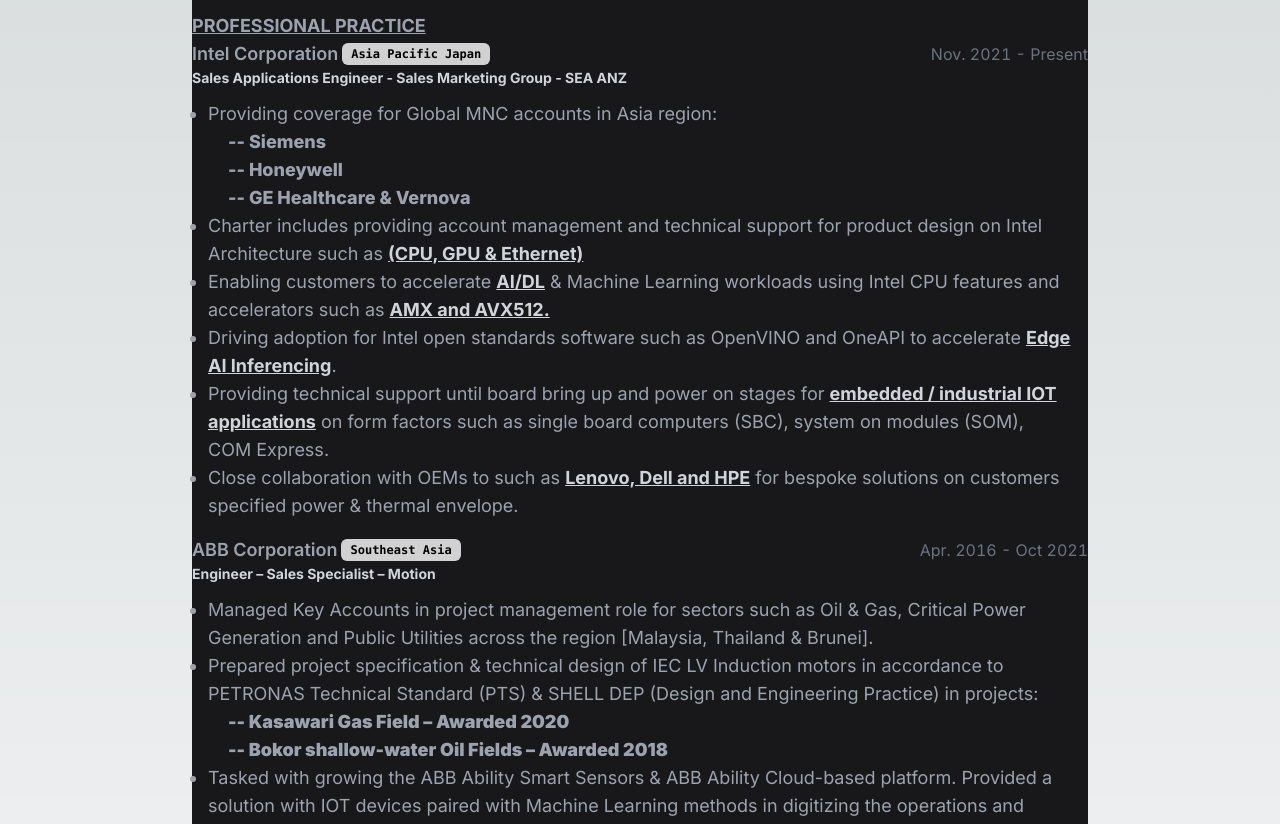
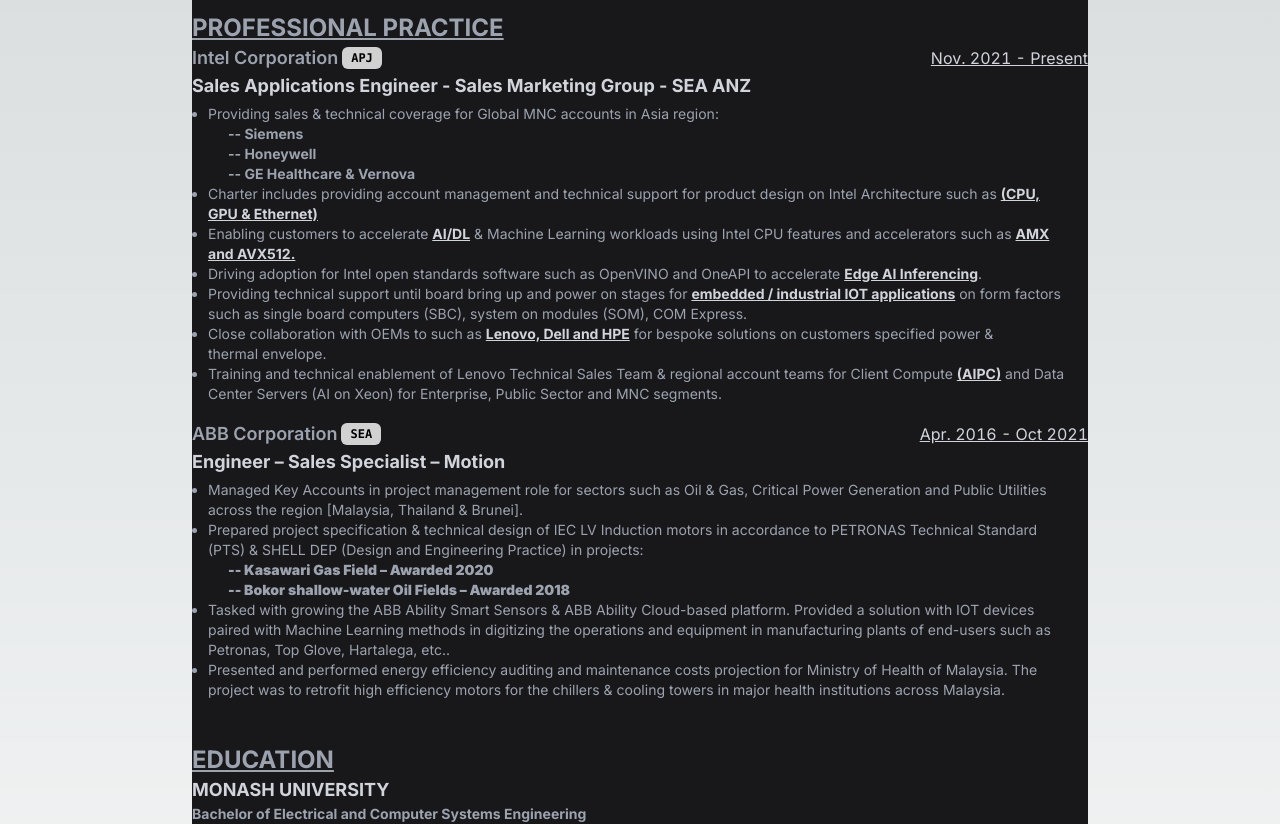
Before and after one commit to jasonpxh128/pxh, a Next.js app: page / in a window 1280 px wide. Shown: the part 200-1024 px from the top of the page. Built offline with nearby package versions, Linux system fonts and the light colour scheme.

Commit message:
edited paragraph formats and have added new experiences

```diff
--- a/app/page.tsx
+++ b/app/page.tsx
@@ -27,36 +27,37 @@
           <div className=" text-sm md:text-lg flex flex-col min-h-1 items-left ">
           {/* <div className=" text-sm md:text-lg lg:mx-11 lg:px-8 md:mx-6 sm:mx-2 mt-6 flex flex-col min-h-1 items-left "> */}
 
-            <h1 className=" font-bold underline hover:decoration-4 ">PROFESSIONAL PRACTICE</h1>
+            <h1 className=" font-bold underline hover:decoration-4 md:text-2xl">PROFESSIONAL PRACTICE</h1>
 
             <div className="rounded-lg bg-card text-card-foreground">
               <div className="flex flex-col space-y-2">
                 <div className="flex items-center justify-between gap-x-2 text-base">
                   <h3 className="  inline-flex items-center justify-center gap-x-1 font-semibold leading-none">
-                    <a className=" text-lg hover:underline" href="https://www.linkedin.com/company/intel-corporation/mycompany/verification/">Intel Corporation</a>
+                    <a className="text-sm md:text-lg hover:underline" href="https://www.linkedin.com/company/intel-corporation/mycompany/verification/">Intel Corporation</a>
                     <span className="inline-flex gap-x-1 md:gap-x-2">
                       <div className=" inline-flex items-center rounded-md border px-2 py-0.5 font-semibold font-mono transition-colors focus:outline-none focus:ring-2 focus:ring-ring focus:ring-offset-2 text-nowrap border-transparent  bg-white/80 text-black hover:bg-white/60 align-middle text-xs md:hidden  ">APJ</div>
-                      <div className=" hidden md:inline-flex items-center rounded-md border px-2 py-0.5 font-semibold font-mono transition-colors focus:outline-none focus:ring-2 focus:ring-ring focus:ring-offset-2 text-nowrap border-transparent  bg-white/80 text-black hover:bg-white/60 align-middle text-xs ">Asia Pacific Japan</div>
+                      <div className=" hidden md:inline-flex items-center rounded-md border px-2 py-0.5 font-semibold font-mono transition-colors focus:outline-none focus:ring-2 focus:ring-ring focus:ring-offset-2 text-nowrap border-transparent  bg-white/80 text-black hover:bg-white/60 align-middle text-xs ">APJ</div>
                     </span>
                   </h3>
-                  <div className="tabular-nums text-gray-500">Nov. 2021 - Present</div>
+                  <div className="tabular-nums text-gray-300 underline">Nov. 2021 - Present</div>
                 </div>
 
               </div>
               {/* <p className="  md:text-xl text-gray-300 mt-2 font-bold">Intel Malaysia Sdn Bhd</p> */}
-              <p className=" mt-0 font-bold text-gray-300 text-sm">Sales Applications Engineer - Sales Marketing Group - SEA ANZ</p>
+              <p className=" text-sm md:text-lg mt-0 font-bold text-gray-300">Sales Applications Engineer - Sales Marketing Group - SEA ANZ</p>
               {/* <p>Nov 2021 - current</p> */}
-              <div className="mx-3 p-1 text-pretty text-muted-foreground mt-2">
+              <div className="mx-3 p-1 text-pretty text-muted-foreground text-sm">
                 <ul className= "list-disc justify-normal">
-                  <li>Providing coverage for Global MNC accounts in Asia region:</li>
-                  <p className=" indent-5 font-extrabold"> -- Siemens </p>
-                  <p className=" indent-5 font-extrabold"> -- Honeywell </p>
-                  <p className=" indent-5 font-extrabold"> -- GE Healthcare & Vernova </p>
+                  <li>Providing sales & technical coverage for Global MNC accounts in Asia region:</li>
+                  <p className=" indent-5 font-bold"> -- Siemens </p>
+                  <p className=" indent-5 font-bold"> -- Honeywell </p>
+                  <p className=" indent-5 font-bold"> -- GE Healthcare & Vernova </p>
                   <li className=" justify-normal">Charter includes providing account management and technical support for product design on Intel Architecture such as <span className=" underline hover:decoration-4  font-bold text-gray-300 ">(CPU, GPU & Ethernet)</span> </li>
                   <li>Enabling customers to accelerate <span className=" underline hover:decoration-4  font-bold text-gray-300 ">AI/DL</span> & Machine Learning workloads using Intel CPU features and accelerators such as <span className=" underline hover:decoration-4  font-bold text-gray-300 ">AMX and AVX512. </span></li>
                   <li>Driving adoption for Intel open standards software such as OpenVINO and OneAPI to accelerate <span className=" underline hover:decoration-4  font-bold text-gray-300 ">Edge AI Inferencing</span>.</li>
                   <li>Providing technical support until board bring up and power on stages for <span className=" underline hover:decoration-4 font-bold text-gray-300 ">embedded / industrial IOT applications</span>  on form factors such as single board computers (SBC), system on modules (SOM), COM Express.</li>
                   <li>Close collaboration with OEMs to such as <span className=" underline hover:decoration-4  font-bold text-gray-300 ">Lenovo, Dell and HPE</span> for bespoke solutions on customers specified power & thermal envelope.</li>
+                  <li>Training and technical enablement of Lenovo Technical Sales Team & regional account teams for Client Compute <span className="underline hover:decoration-4  font-bold text-gray-300 ">(AIPC)</span> and Data Center Servers (AI on Xeon) for Enterprise, Public Sector and MNC segments.</li>
 
                 </ul>
               </div>
@@ -67,20 +68,20 @@
               <div className="flex flex-col space-y-2">
                 <div className="flex items-center justify-between gap-x-2 text-base">
                   <h3 className="  inline-flex items-center justify-center gap-x-1 font-semibold leading-none mt-3">
-                    <a className=" text-lg hover:underline" href="https://www.linkedin.com/company/intel-corporation/mycompany/verification/">ABB Corporation</a>
+                    <a className=" text-sm md:text-lg hover:underline" href="https://www.linkedin.com/company/intel-corporation/mycompany/verification/">ABB Corporation</a>
                     <span className="inline-flex gap-x-1 md:gap-x-2">
                       <div className=" inline-flex items-center rounded-md border px-2 py-0.5 font-semibold font-mono transition-colors focus:outline-none focus:ring-2 focus:ring-ring focus:ring-offset-2 text-nowrap border-transparent  bg-white/80 text-black hover:bg-white/60 align-middle text-xs md:hidden  ">SEA</div>
-                      <div className=" hidden md:inline-flex items-center rounded-md border px-2 py-0.5 font-semibold font-mono transition-colors focus:outline-none focus:ring-2 focus:ring-ring focus:ring-offset-2 text-nowrap border-transparent  bg-white/80 text-black hover:bg-white/60 align-middle text-xs ">Southeast Asia</div>
+                      <div className=" hidden md:inline-flex items-center rounded-md border px-2 py-0.5 font-semibold font-mono transition-colors focus:outline-none focus:ring-2 focus:ring-ring focus:ring-offset-2 text-nowrap border-transparent  bg-white/80 text-black hover:bg-white/60 align-middle text-xs ">SEA</div>
                     </span>
                   </h3>
-                  <div className="tabular-nums text-gray-500 mt-3">Apr. 2016 - Oct 2021</div>
+                  <div className="tabular-nums text-gray-300 mt-3 underline">Apr. 2016 - Oct 2021</div>
                 </div>
 
               </div>
               {/* <p className="  md:text-xl text-gray-300 mt-2 font-bold">Intel Malaysia Sdn Bhd</p> */}
-              <p className=" mt-0 font-bold text-gray-300 text-sm">Engineer – Sales Specialist – Motion</p>
+              <p className=" mt-0 font-bold text-gray-300">Engineer – Sales Specialist – Motion</p>
               {/* <p>Nov 2021 - current</p> */}
-              <div className="mx-3 p-1 text-pretty text-muted-foreground mt-2">
+              <div className="mx-3 p-1 text-pretty text-muted-foreground  text-sm">
                 <ul className= "list-disc justify-normal">
                   <li className=" justify-normal">Managed Key Accounts in project management role for sectors such as Oil & Gas, Critical Power Generation and Public Utilities across the region [Malaysia, Thailand & Brunei].</li>
                   <li>Prepared project specification & technical design of IEC LV Induction motors in accordance to PETRONAS Technical Standard (PTS) & SHELL DEP (Design and Engineering Practice) in projects:</li>
@@ -95,8 +96,8 @@
             </div>
 
 
-            <h1 className=" text-sm font-bold underline hover:decoration-4  md:text-lg">EDUCATION</h1>
-            <p className=" mt-2 font-bold">MONASH UNIVERSITY</p>
+            <h1 className=" text-sm mt-10 font-bold underline hover:decoration-4 md:text-2xl">EDUCATION</h1>
+            <p className=" text-sm md:text-lg  text-gray-300 font-bold">MONASH UNIVERSITY</p>
             <p className=" mt-0 font-bold text-sm">Bachelor of Electrical and Computer Systems Engineering</p>
             <div className="mx-3 p-1">
               <ul className= "list-disc justify-normal">
@@ -104,7 +105,7 @@
               </ul>
             </div>
 
-            <p className=" mt-2 font-bold">SUNWAY UNIVERSITY COLLEGE</p>
+            <p className=" mt-2 font-bold text-gray-300">SUNWAY UNIVERSITY COLLEGE</p>
             <p className=" mt-0 font-bold text-sm">Monash University Foundation Year [MUFY]</p>
             <div className="mx-3 p-1">
               <ul className= "list-disc justify-normal">
@@ -112,7 +113,7 @@
               </ul>
             </div>
 
-            <p className=" mt-2 font-bold">BALDOR USA</p>
+            <p className=" mt-2 font-bold text-gray-300">BALDOR USA</p>
             <p className=" mt-0 font-bold text-sm">School of Transmissioneering</p>
             <div className="mx-3 p-1">
               <ul className= "list-disc justify-normal">
```
